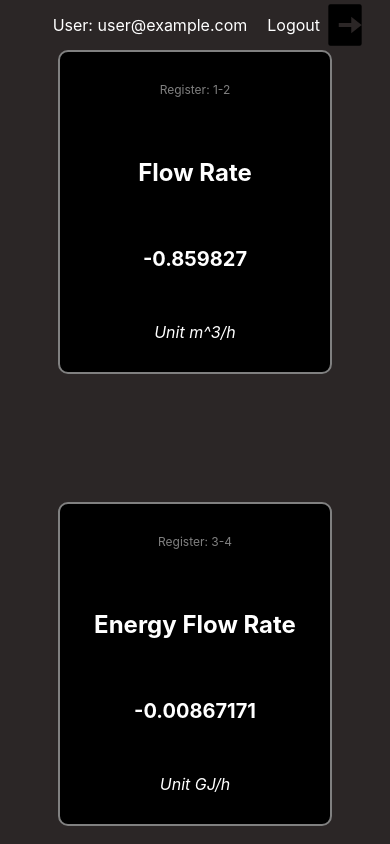
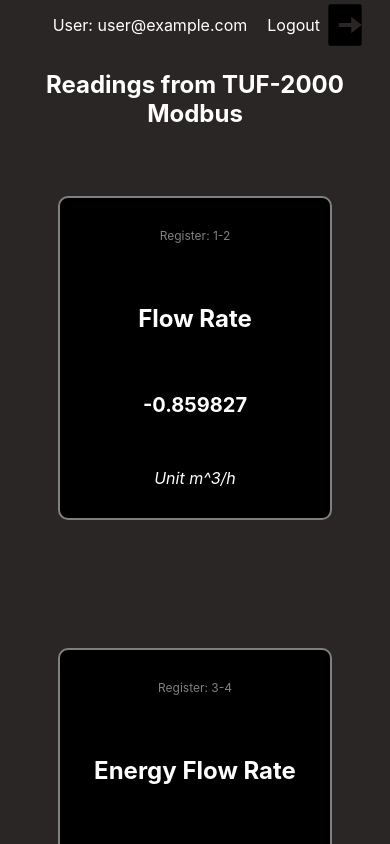
Before and after one commit to KevinLindh/gambitchallenge, a React (Create React App) app: page /home in a window 390 px wide. Shown: the top 844 px of the page. Built offline with nearby package versions, Linux system fonts and the light colour scheme; no server answers; sample sign-in values are in the browser's storage.

Commit message:
styling change vals to rems add h1 to home

```diff
--- a/src/page/Home.css
+++ b/src/page/Home.css
@@ -3,7 +3,7 @@
     display: flex;
     flex-direction: column;
     min-height: 100vh;
-    width: 100vw;
+    max-width: 100vw;
     color: #ffffff;
     object-fit: contain;
     background-position: center;
@@ -16,7 +16,8 @@
  flex-wrap: wrap;
  align-items: center;
  justify-content: center;
- gap: 8em;
+ gap: 8rem;
+ padding: 3rem;
 }
 
 .individual-value{
@@ -33,11 +34,11 @@
 
 .register-num{
     color: grey;
-    font-size: 0.75em;
+    font-size: 0.75rem;
 }
 
 .converted-data{
-    font-size: 1.25em;
+    font-size: 1.25rem;
     font-weight: bold;
 }
 
--- a/src/page/Home.js
+++ b/src/page/Home.js
@@ -56,6 +56,7 @@ function Home() {
               <svg width="50px" height="50px" viewBox="0 0 24 24" xmlns="http://www.w3.org/2000/svg" fill="#000000"><g id="SVGRepo_bgCarrier" strokeWidth="0"></g><g id="SVGRepo_tracerCarrier" strokeLinecap="round" strokeLinejoin="round"></g><g id="SVGRepo_iconCarrier"> <g> <path fill="none" d="M0 0h24v24H0z"></path> <path d="M5 22a1 1 0 0 1-1-1V3a1 1 0 0 1 1-1h14a1 1 0 0 1 1 1v18a1 1 0 0 1-1 1H5zm10-6l5-4-5-4v3H9v2h6v3z"></path> </g> </g></svg>
             </a>
           </div>
+          <h1>Readings from TUF-2000 Modbus</h1>
         {!loading ? <Values data={values}></Values>: <></>}
         </section>
       </div>
--- a/src/page/Login.css
+++ b/src/page/Login.css
@@ -90,9 +90,9 @@
         gap: 5px;
       }
       .main-form h2{
-        font-size: 1em;
+        font-size: 1rem;
       }
       .main-form h1{
-        font-size: 1.4em;
+        font-size: 1.4rem;
       }
   }
```
Also changed, not shown: src/data/RegistarData.js (line endings or trailing spaces).
